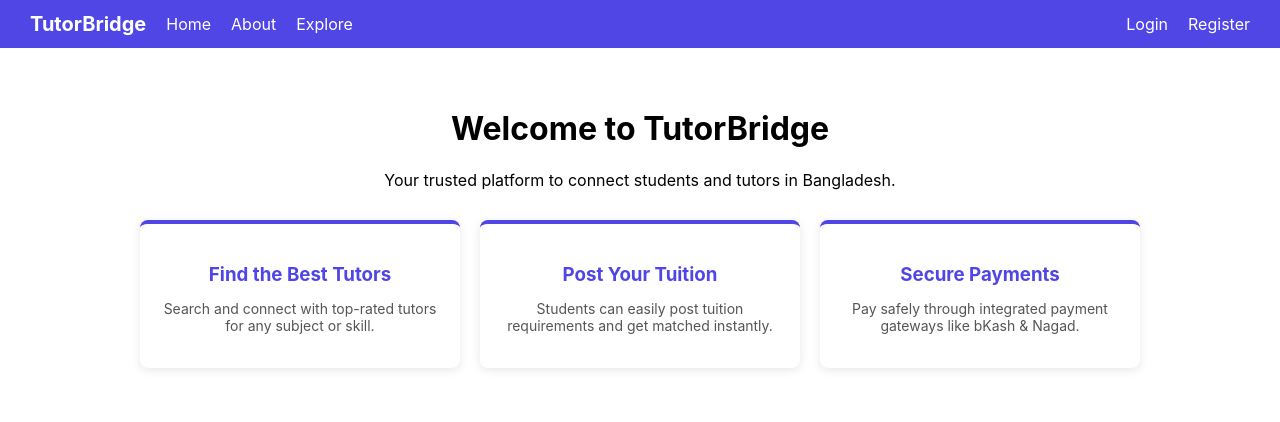
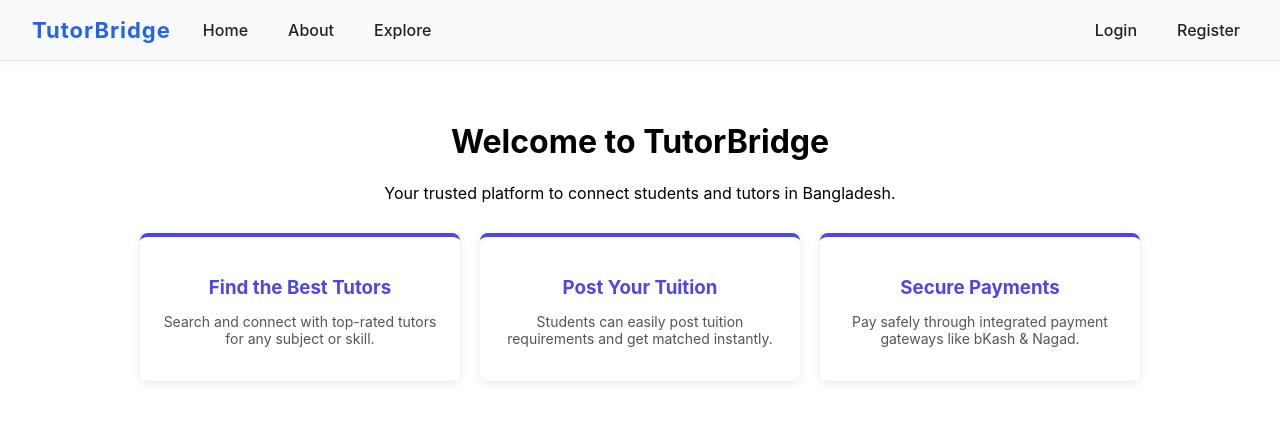
Before and after one commit to Kashshaf-Labib/tutor-bridge, a React (Create React App) app in the folder frontend/: page / in a window 1280 px wide. Shown: the top 422 px of the page. Built offline with nearby package versions, Linux system fonts and the light colour scheme.

Commit message:
fix(Navbar): change colour of navbar

```diff
--- a/frontend/src/components/Layout/Navbar.css
+++ b/frontend/src/components/Layout/Navbar.css
@@ -1,53 +1,70 @@
 .navbar {
-  background: #4f46e5;
-  color: white;
-  padding: 12px 30px;
+  background: #f8fafc;
+  color: #222;
+  padding: 16px 32px;
   display: flex;
   justify-content: space-between;
   align-items: center;
+  border-bottom: 1px solid #e2e8f0;
+  box-shadow: 0 2px 8px rgba(0,0,0,0.03);
 }
 
 .navbar-left, .navbar-right {
   display: flex;
   align-items: center;
-  gap: 20px;
+  gap: 24px;
 }
 
 .navbar-logo {
-  font-size: 20px;
+  font-size: 22px;
   font-weight: bold;
-  color: white;
+  color: #2563eb;
   text-decoration: none;
+  letter-spacing: 1px;
 }
 
 .nav-link {
   text-decoration: none;
-  color: white;
+  color: #222;
+  font-weight: 500;
   transition: color 0.2s;
+  padding: 4px 8px;
+  border-radius: 4px;
 }
 
 .nav-link:hover {
-  color: #c7d2fe;
+  background: #e0e7ef;
+  color: #2563eb;
 }
 
 .user-info {
   font-weight: 500;
+  color: #2563eb;
 }
 
 .profile-link {
-  background: white;
-  color: #4f46e5;
-  padding: 5px 10px;
+  background: #2563eb;
+  color: #fff;
+  padding: 5px 14px;
   border-radius: 6px;
+  font-weight: 500;
+  text-decoration: none;
+  transition: background 0.2s;
+}
+
+.profile-link:hover {
+  background: #1d4ed8;
 }
 
 .logout-btn {
   background: #ef4444;
   border: none;
-  padding: 6px 12px;
+  padding: 7px 16px;
   color: white;
   border-radius: 6px;
   cursor: pointer;
+  font-weight: 500;
+  transition: background 0.2s;
 }
 
 .logout-btn:hover {
```
